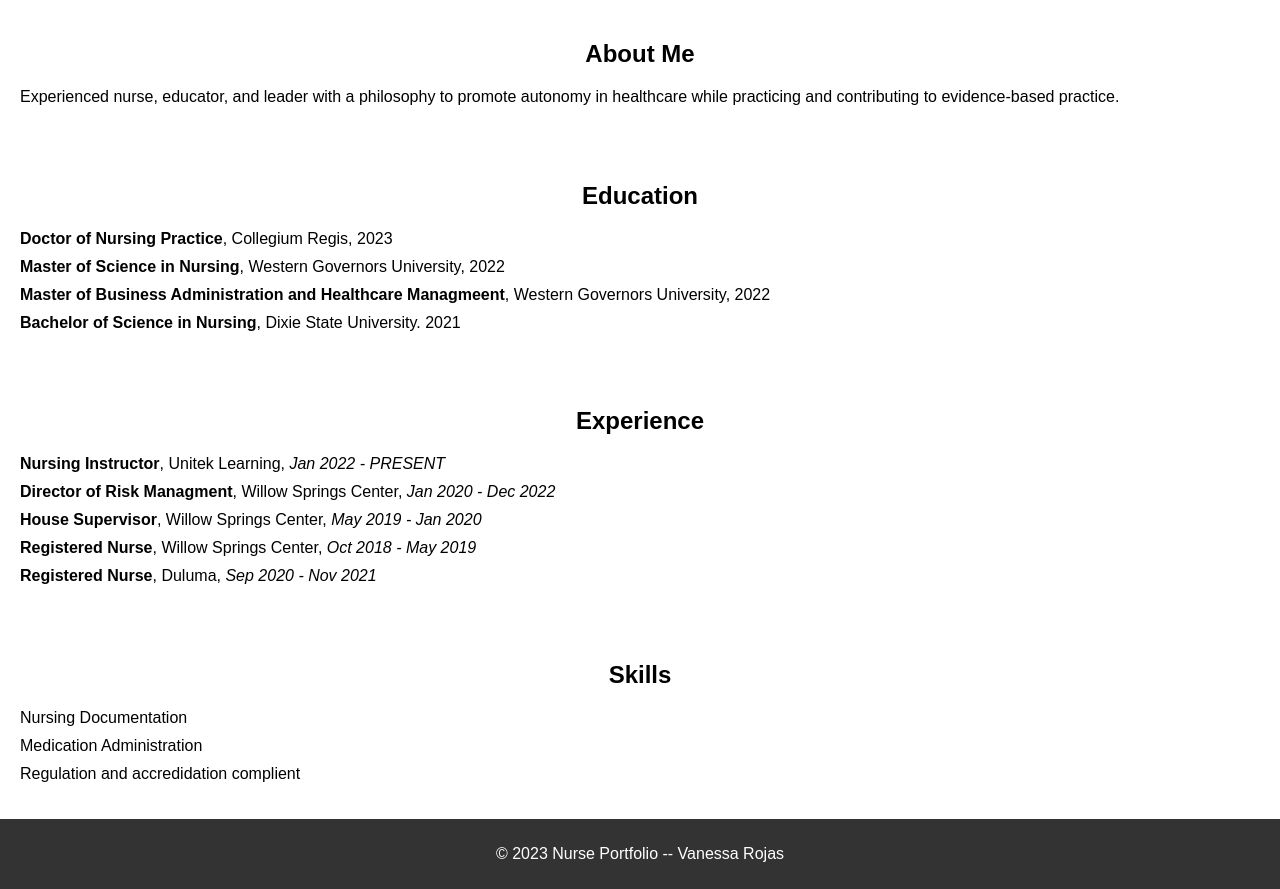
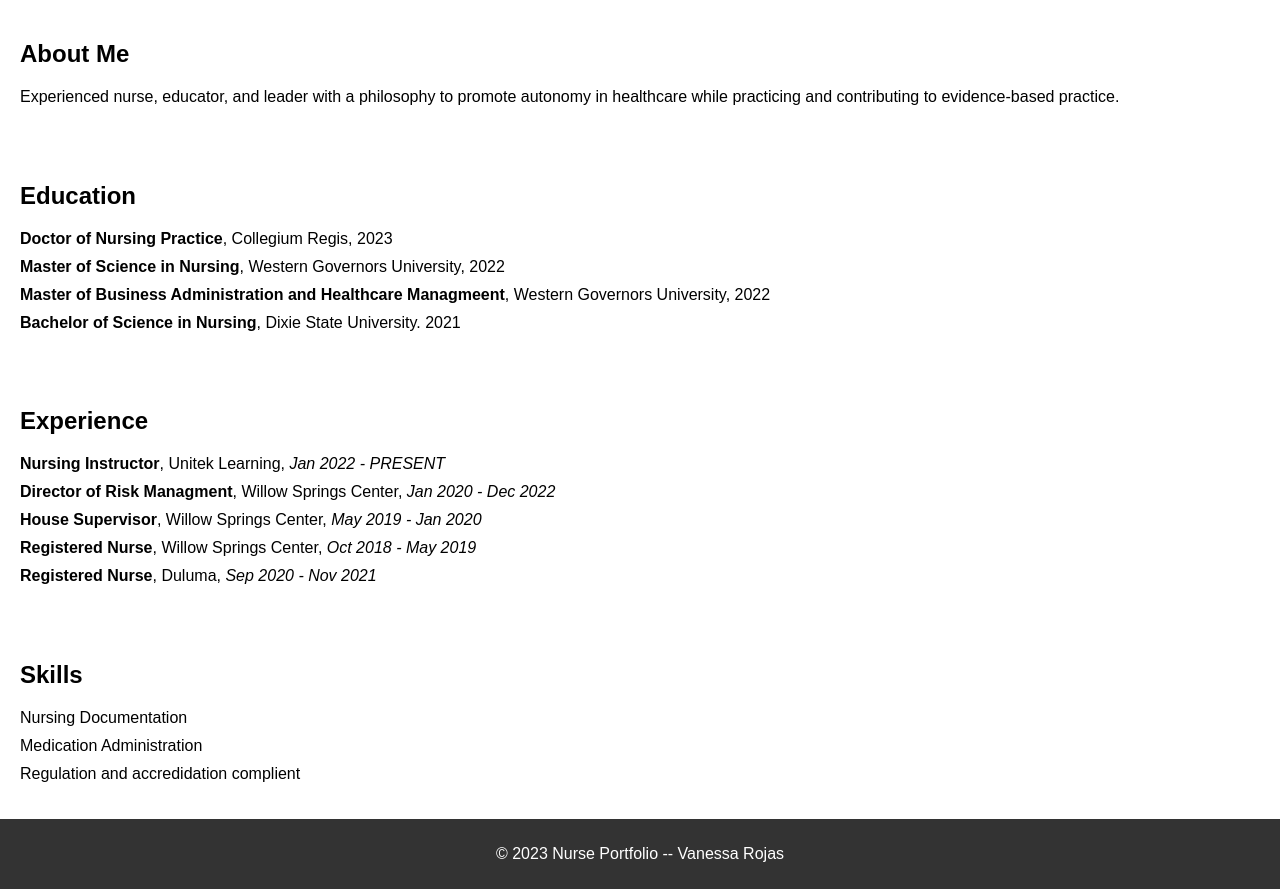
Before and after one commit to vanessarojas/vanessarojas.github.io, a PHP site: page / in a window 1280 px wide. Shown: the part 120-1009 px from the top of the page. Run offline with PHP 8.4, Linux system fonts and the light colour scheme.

Commit message:
Update style.css

```diff
--- a/style.css
+++ b/style.css
@@ -15,12 +15,8 @@ section {
   padding: 20px;
 }
 
-h1 {
+h1, h2 {
   text-align: left;
-}
-
-h2 {
-  text-align: center;
 }
 
 ul {
```
